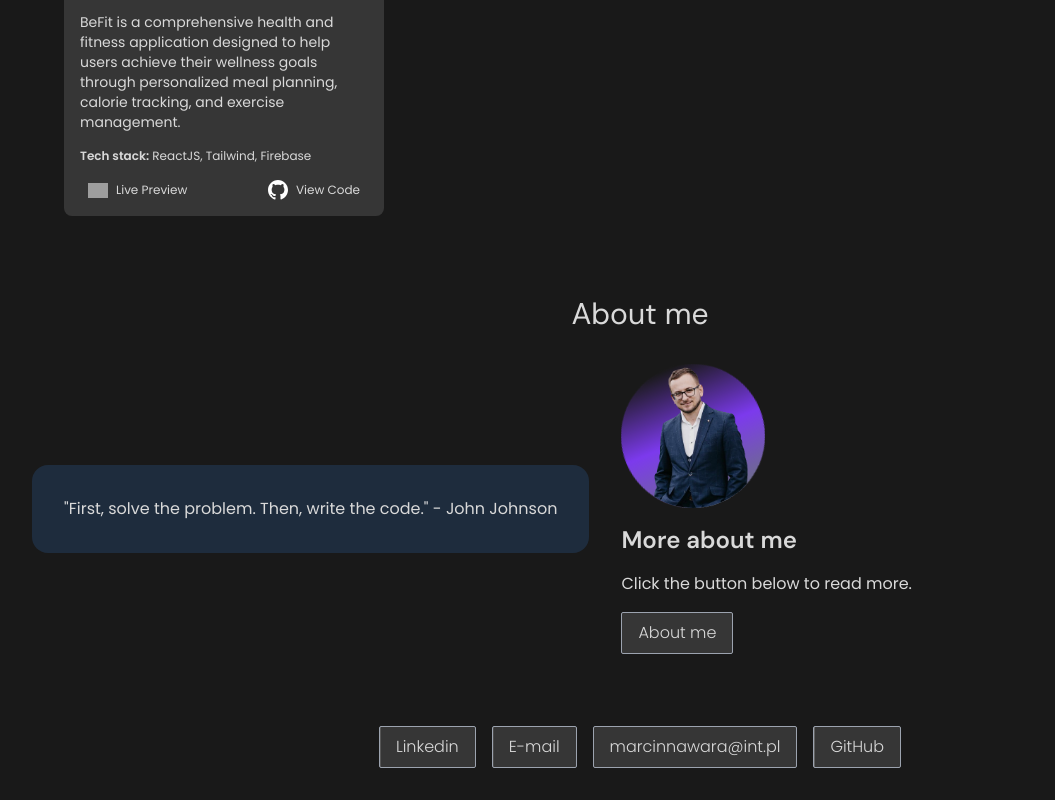
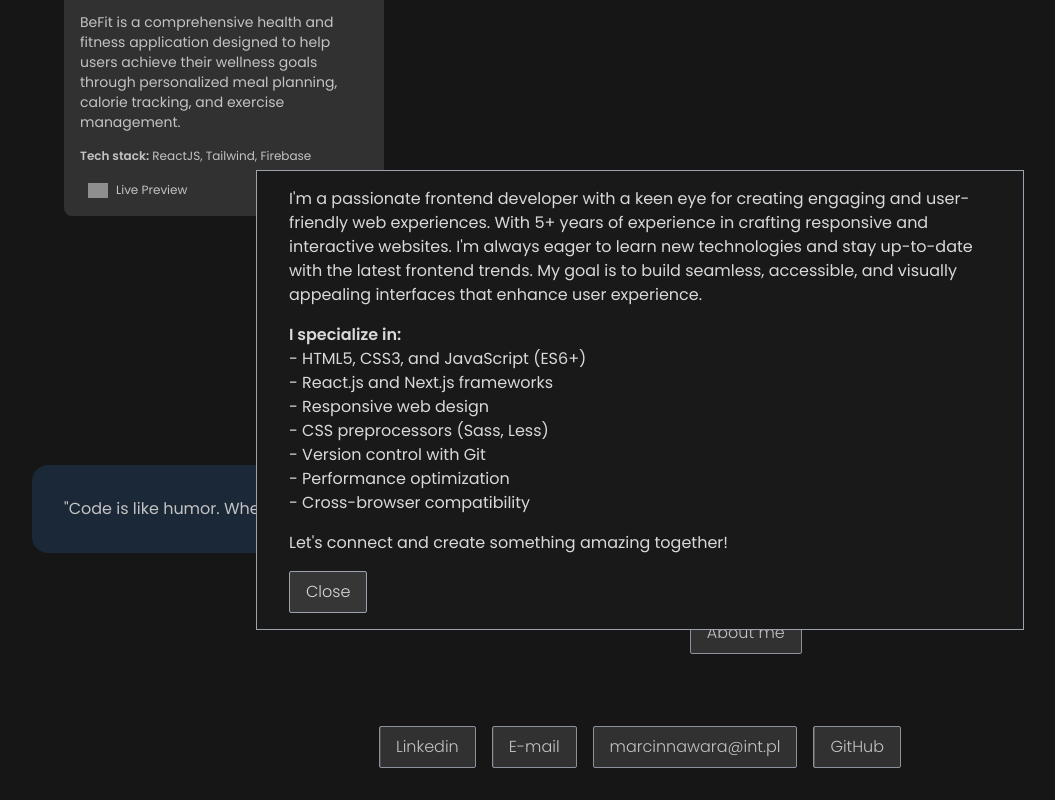
Before and after one commit to manawara/portfolio, a Next.js app: page / in a window 1280 px wide. Both pictures are taken after a click on the button "About me". Shown: the part 1248-2048 px from the top of the page, without its empty margins (0-1055 px from the left). Built offline with nearby package versions, Linux system fonts and the light colour scheme; grey boxes are pictures that could not be loaded.

Commit message:
Add Modal component and QuoteComponent

```diff
--- a/app/page.tsx
+++ b/app/page.tsx
@@ -3,8 +3,10 @@ import Avatar from '@/components/Avatar'
 import CardList from '@/components/CardList/CardList'
 import TechStack from '@/components/TechStack/TechStack'
 import { dataTechStack } from '@/lib/data'
+import { generateQuote } from '@/lib/helper'
+export default function Home() {
+  const qoute = generateQuote()
 
-export default function Home() {
   return (
     <main className="px-8">
       <header>
@@ -24,7 +26,7 @@ export default function Home() {
       </header>
       <TechStack data={dataTechStack} title="Skills" />
       <CardList />
-      <About />
+      <About qoute={qoute} />
     </main>
   )
 }
--- a/components/About/About.tsx
+++ b/components/About/About.tsx
@@ -1,33 +1,60 @@
-import React from 'react'
+'use client'
+import React, { useRef } from 'react'
 import Button from '../Button'
 import Avatar from '../Avatar'
 import { generateQuote } from '@/lib/helper'
 import SectionTransition from '../SectionTransition'
+import Modal, { ModalHandle } from '../Modal'
+import QuoteComponent from '../QuoteComponent'
 
-const About = () => {
-  const qoute = generateQuote()
-
+const About = ({ qoute }: { qoute: string }) => {
+  const modalRef = useRef<ModalHandle>(null)
+  const handleModalOpen = () => {
+    modalRef.current?.open()
+  }
   return (
     <SectionTransition>
       <section>
         <h3 className="text-center text-3xl mb-4">About me</h3>
         <div className="flex flex-col-reverse sm:flex-row items-center my-8 gap-8">
           <div className="sm:max-w-[60%]">
-            <p className="bg-[#1e2c3d] rounded-2xl py-8 px-8 inline-block">{qoute}</p>
+            <QuoteComponent quote={qoute} />
           </div>
           <div className="flex flex-col">
             <div className="flex justify-center sm:justify-start">
               <Avatar height={144} width={144} />
             </div>
-
             <h4 className="mt-4 font-semibold text-2xl">More about me</h4>
             <div className="my-4">Click the button below to read more.</div>
             <div>
-              <Button>About me</Button>
+              <Button onClick={handleModalOpen}>About me</Button>
             </div>
           </div>
         </div>
       </section>
+      <Modal ref={modalRef}>
+        <div className="flex flex-col">
+          <div>
+            I&apos;m a passionate frontend developer with a keen eye for creating engaging and user-friendly web
+            experiences. With 5+ years of experience in crafting responsive and interactive websites. I&apos;m always
+            eager to learn new technologies and stay up-to-date with the latest frontend trends. My goal is to build
+            seamless, accessible, and visually appealing interfaces that enhance user experience.
+          </div>
+          <div>
+            <p className="font-semibold mt-4">I specialize in:</p>
+            <ol>
+              <li>- HTML5, CSS3, and JavaScript (ES6+)</li>
+              <li>- React.js and Next.js frameworks</li>
+              <li>- Responsive web design</li>
+              <li>- CSS preprocessors (Sass, Less)</li>
+              <li>- Version control with Git</li>
+              <li>- Performance optimization</li>
+              <li>- Cross-browser compatibility</li>
+            </ol>
+            <p className="my-4">Let&apos;s connect and create something amazing together!</p>
+          </div>
+        </div>
+      </Modal>
     </SectionTransition>
   )
 }
--- /dev/null
+++ b/components/Modal.tsx
@@ -0,0 +1,36 @@
+'use client'
+import { ReactNode, forwardRef, useImperativeHandle, useRef } from 'react'
+import Button from './Button'
+type ModalProps = {
+  children: ReactNode
+}
+export type ModalHandle = {
+  open: () => void
+  close: () => void
+}
+
+const Modal = forwardRef<ModalHandle, ModalProps>(({ children }, ref) => {
+  const dialogRef = useRef<HTMLDialogElement | null>(null)
+  const handleModalClose = () => {
+    dialogRef.current?.close()
+  }
+  useImperativeHandle(ref, () => {
+    return {
+      open: () => dialogRef.current?.showModal(),
+      close: () => dialogRef.current?.close(),
+    }
+  })
+  return (
+    <dialog
+      ref={dialogRef}
+      className="md:max-w-3xl w-full text-inherit bg-darkMode border-gray-400 px-8 py-4 border-solid border last-child:ml-auto"
+    >
+      {children}
+
+      <Button onClick={handleModalClose}>Close</Button>
+    </dialog>
+  )
+})
+
+Modal.displayName = 'Modal'
+export default Modal
--- /dev/null
+++ b/components/QuoteComponent.tsx
@@ -0,0 +1,5 @@
+const QuoteComponent = ({ quote }: { quote: string }) => {
+  return <p className="bg-[#1e2c3d] rounded-2xl py-8 px-8 inline-block">{quote} </p>
+}
+
+export default QuoteComponent
```
